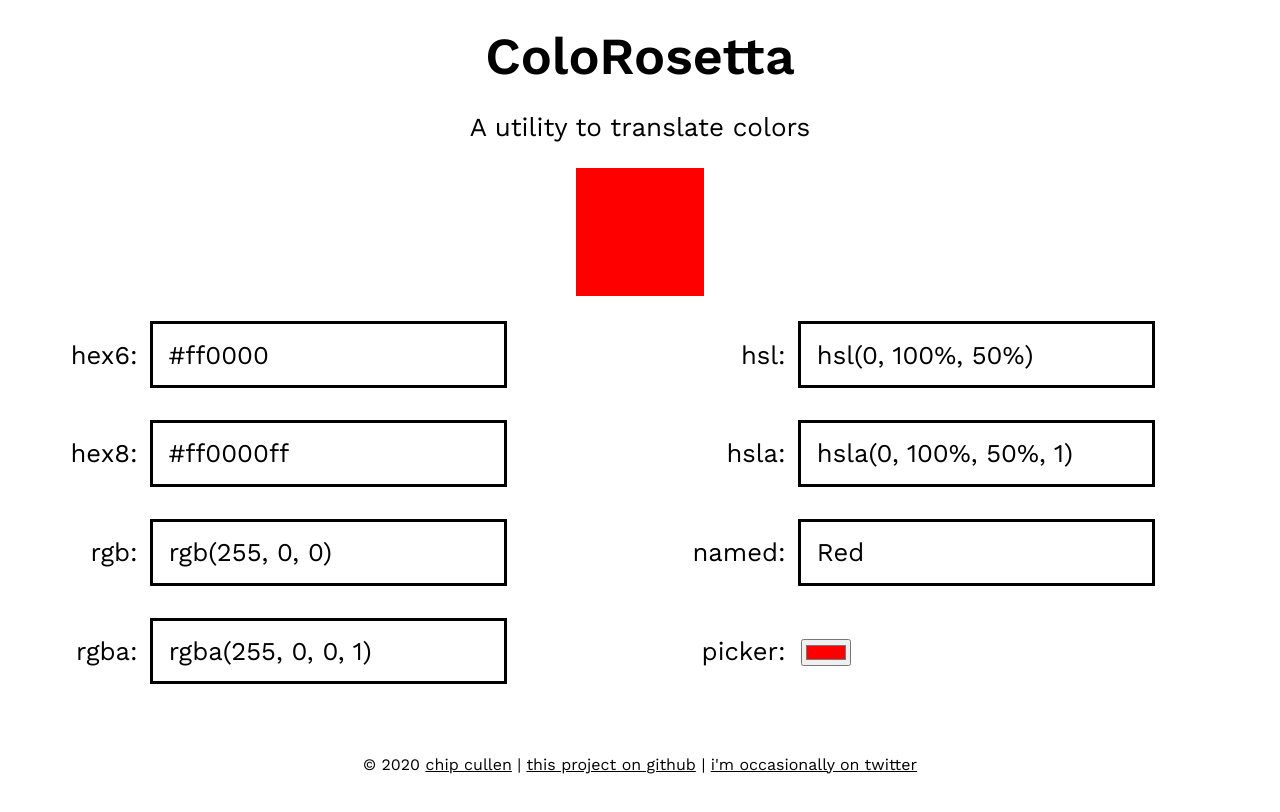
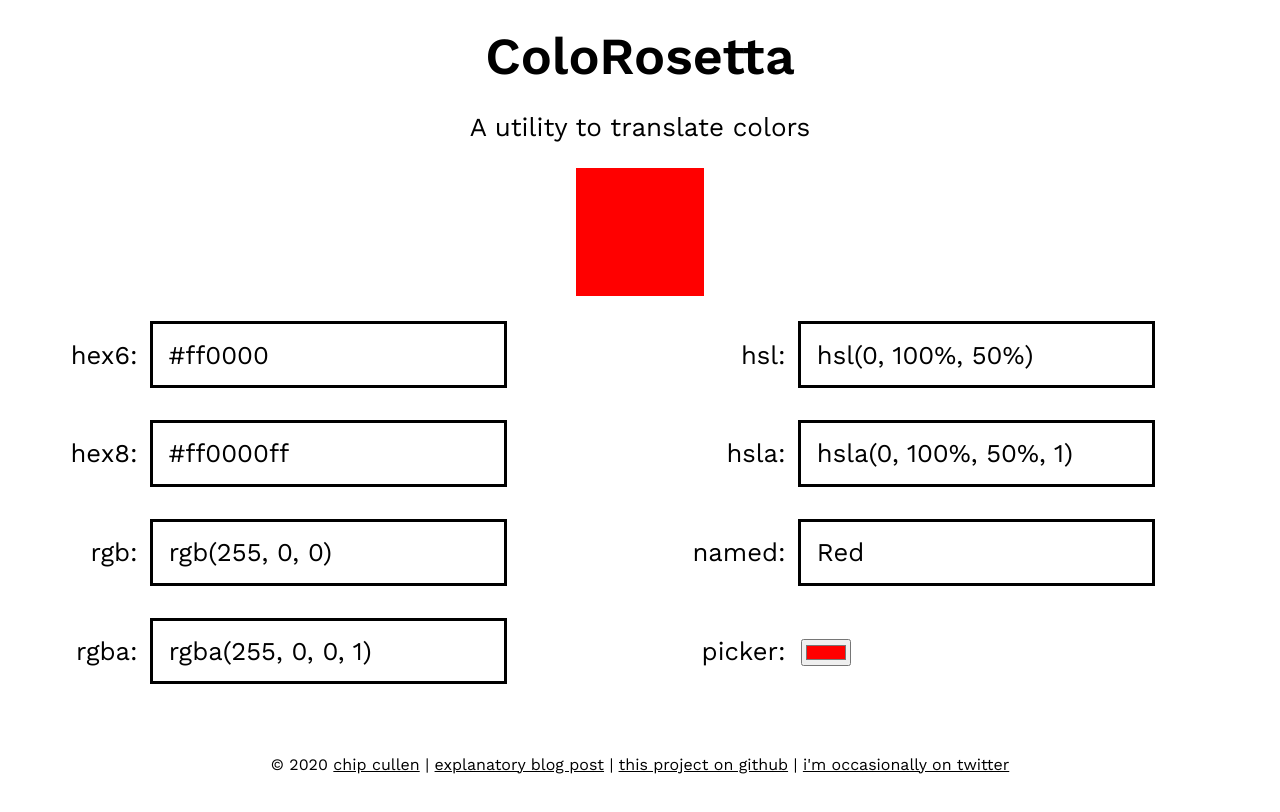
Before and after one commit to chipcullen/colorosetta, a React (Create React App) app: page / in a window 1280 px wide. Built offline with nearby package versions, Linux system fonts and the light colour scheme.

Commit message:
link to blog post in footer

```diff
--- a/src/components/Footer.tsx
+++ b/src/components/Footer.tsx
@@ -7,10 +7,10 @@ const Footer: React.FC = () => {
         &copy; {new Date().getFullYear()}{" "}
         <a href="https://chipcullen.com">
           chip cullen</a> |{" "}
-        {/* <a href="https://chipcullen.com/the-contrast-triangle/">
+        <a href="https://chipcullen.com/colorosetta/">
           explanatory blog post
         </a>{" "}
-        |{" "} */}
+        |{" "}
         <a href="https://github.com/chipcullen/colorosetta">
           this project on github
         </a>{" "}
```
